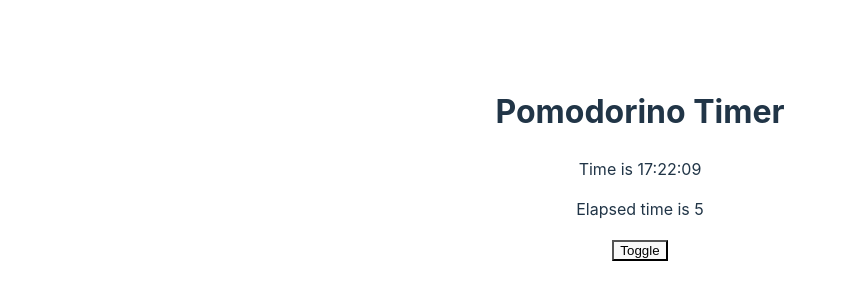
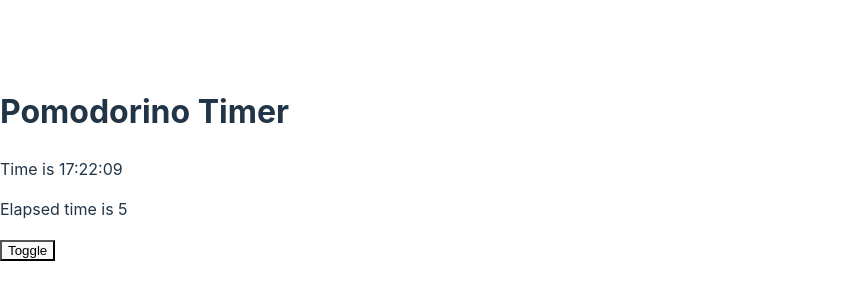
Before and after one commit to williamlagos/pomodorino-web, a React (Vite) app: page / in a window 1280 px wide. Shown: the part 236-536 px from the top of the page, without its empty margins (0-847 px from the left). Built offline with nearby package versions, Linux system fonts and the light colour scheme; the HTML template or start-up script is replaced by a standard one.

Commit message:
feat: added basic unit testing to the app with its first reusable component

```diff
--- a/src/App.tsx
+++ b/src/App.tsx
@@ -1,6 +1,6 @@
 import { type ReactElement, useEffect, useState } from 'react'
+import Clock from './Clock'
 import d from 'dayjs'
-import './App.css'
 
 const App = (): ReactElement => {
   const [startTime, setStartTime] = useState<Date>(new Date())
@@ -23,17 +23,13 @@ const App = (): ReactElement => {
   const currentFormattedTime = d(new Date()).format('HH:mm:ss')
 
   return (
-    <>
-      <h1>Pomodorino Timer</h1>
-      <p>Time is {currentFormattedTime}</p>
-      <p>{counting ? `Elapsed time is ${elapsedTime}` : 'Timer is stopped'}</p>
-      <button onClick={() => {
-        toggleCounting(!counting)
-        setElapsedTime(0)
-      }}>
-        Toggle
-      </button>
-    </>
+    <Clock
+      counting={counting}
+      elapsedTime={elapsedTime}
+      setElapsedTime={setElapsedTime}
+      toggleCounting={toggleCounting}
+      currentFormattedTime={currentFormattedTime}
+    />
   )
 }
 
--- /dev/null
+++ b/src/Clock.tsx
@@ -0,0 +1,23 @@
+interface ClockProps {
+  counting: boolean
+  elapsedTime: number
+  toggleCounting: (arg: boolean) => void
+  setElapsedTime: (arg: number) => void
+  currentFormattedTime: string
+}
+
+const Clock = ({ counting, elapsedTime, toggleCounting, setElapsedTime, currentFormattedTime }: ClockProps): React.ReactElement => (
+  <>
+    <h1>Pomodorino Timer</h1>
+    <p>Time is {currentFormattedTime}</p>
+    <p>{counting ? `Elapsed time is ${elapsedTime}` : 'Timer is stopped'}</p>
+    <button onClick={() => {
+      toggleCounting(!counting)
+      setElapsedTime(0)
+    }}>
+      Toggle
+    </button>
+  </>
+)
+
+export default Clock
--- a/tsconfig.node.json
+++ b/tsconfig.node.json
@@ -7,5 +7,5 @@
     "allowSyntheticDefaultImports": true,
     "strict": true
   },
-  "include": ["vite.config.ts"]
+  "include": ["vite.config.ts", "jest.config.ts"]
 }
```
Also changed, not shown: jest.config.ts (added, +199 -0 lines), package.json (+12 -1 lines), 2 other files (tests, documents, lock files or other folders).
